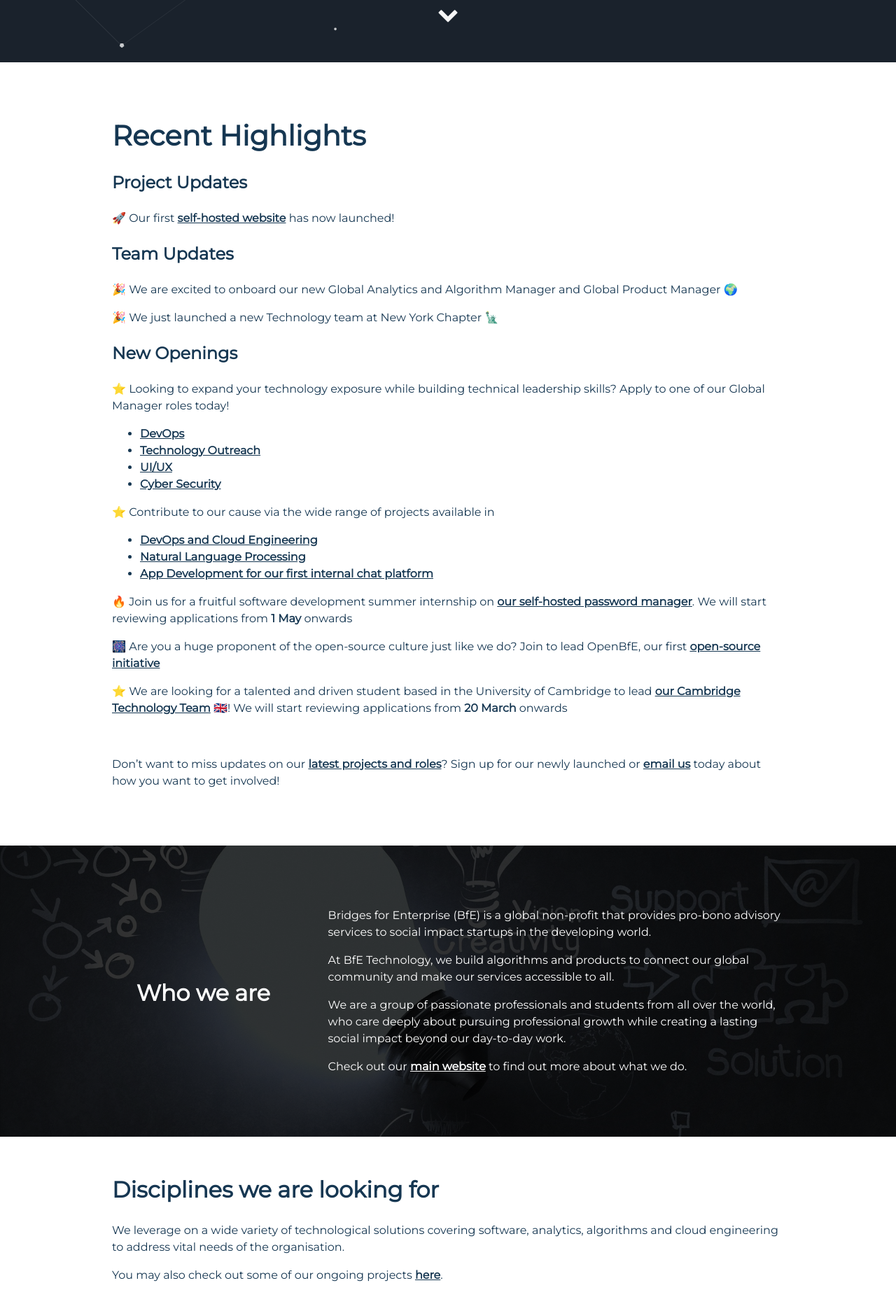
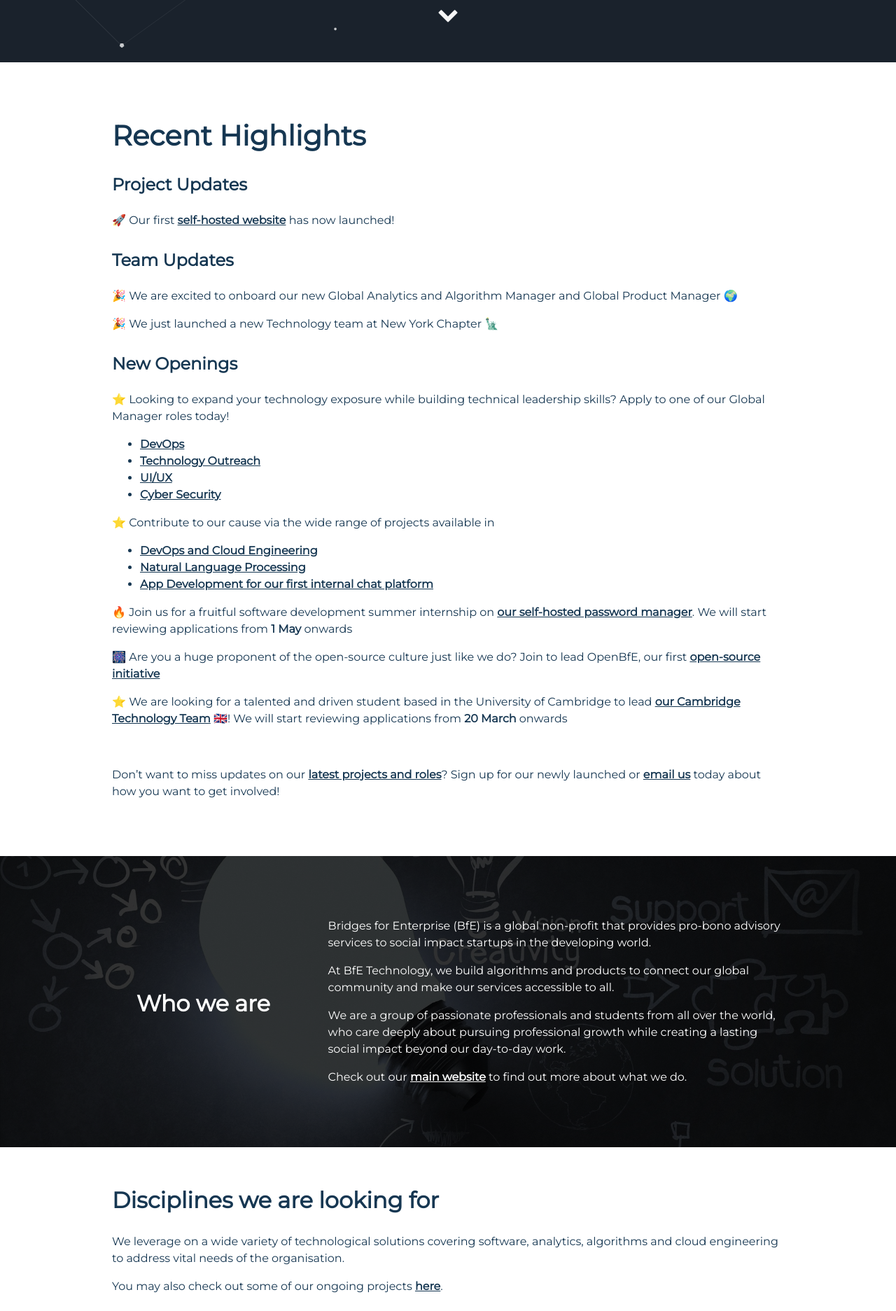
Before and after one commit to BfE-Technology/BfE-Technology.github.io, a Jekyll site: the page built from index.md, in a window 1280 px wide. Shown: the part 811-2684 px from the top of the page at 70% size. Built offline with Jekyll 4.4.1, drawn with Linux system fonts in a browser that asks for light colours; nearby versions of some CDN libraries.

Commit message:
Update custom.css

```diff
--- a/assets/css/custom.css
+++ b/assets/css/custom.css
@@ -166,7 +166,7 @@ body {
   h1, h2, h3 {
     font-size: 20px;
   }
-  .recent-highlights h3{
+  #recent-highlights h3{
     font-size: 16px;
   }
 
@@ -503,6 +503,6 @@ body {
 }
 
 /* recent highlights */
-.recent-highlights h3{
+#recent-highlights h3{
   margin-top: 30px;
 }
```
